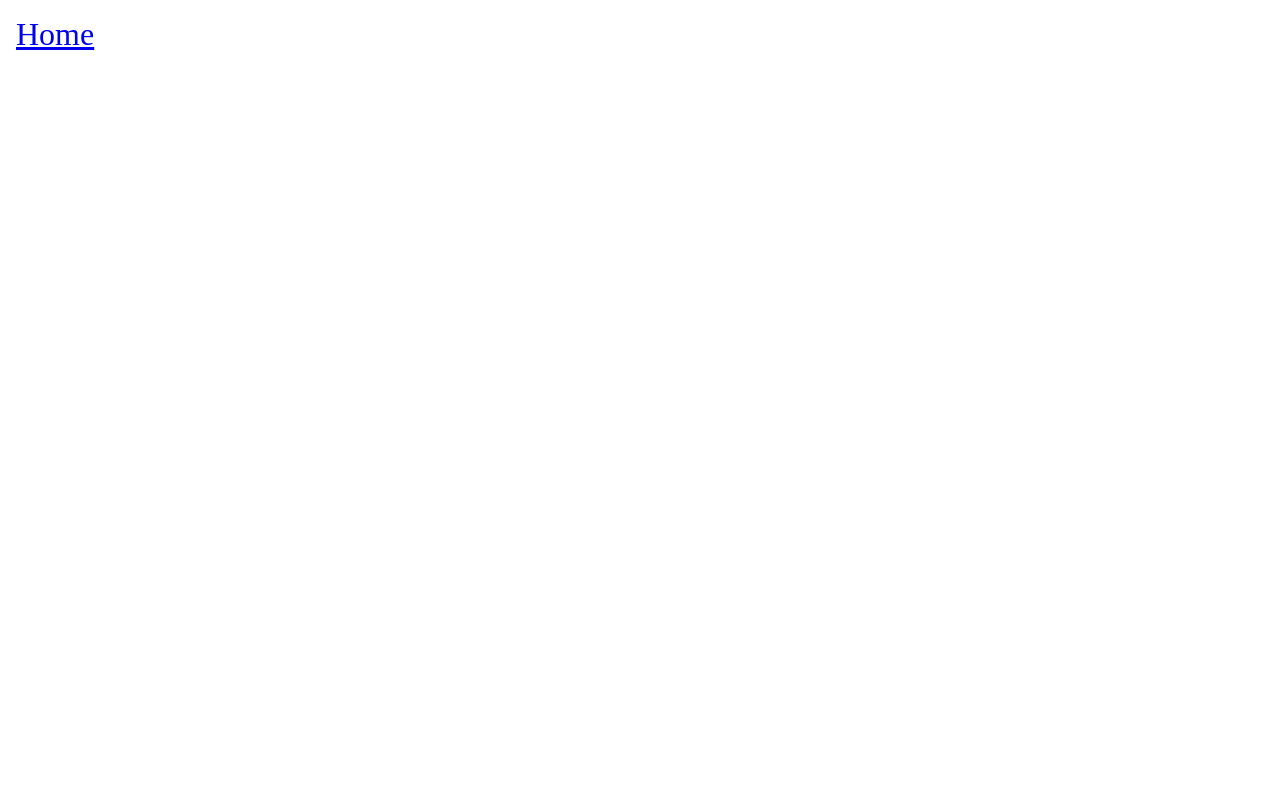
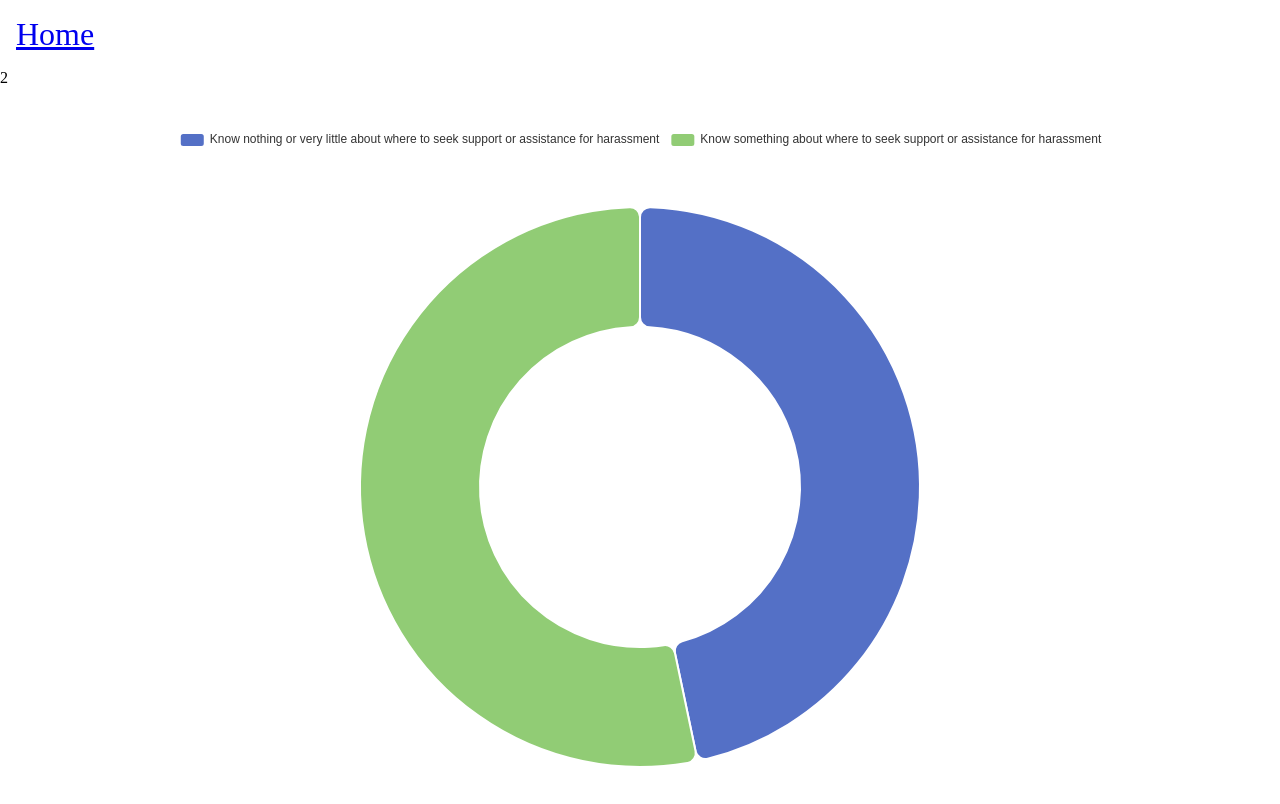
Before and after one commit to LookRain/NSSS-data-viz, a Nuxt app: page /donut in a window 1280 px wide. Before the commit this address had no page. Shown: the top 804 px of the page. Built offline with nearby package versions, Linux system fonts and the light colour scheme.

Commit message:
add donut

```diff
--- /dev/null
+++ b/pages/donut.vue
@@ -0,0 +1,105 @@
+<template>
+  {{ index }}
+  <v-chart class="chart" :option="option" autoresize />
+</template>
+
+<script setup>
+import VChart, {THEME_KEY} from 'vue-echarts';
+import 'echarts';
+
+const dataSet = [
+  [
+    {
+      value: 51,
+      name: 'Know nothing or very little about formal reporting processes for harassment',
+    },
+    {
+      value: 49,
+      name: 'Know something about formal reporting processes for harassment',
+    },
+  ],
+  [
+    {
+      value: 53.6,
+      name: 'Know nothing or very little about formal reporting processes for assault',
+    },
+    {
+      value: 46.4,
+      name: 'Know something about formal reporting processes for assault',
+    },
+  ],
+  [
+    {
+      value: 46.7,
+      name: 'Know nothing or very little about where to seek support or assistance for harassment',
+    },
+    {
+      value: 53.3,
+      name: 'Know something about where to seek support or assistance for harassment',
+    },
+  ],
+  [
+    {
+      value: 43.5,
+      name: 'Know nothing or very little about where to seek support or assistance for assault',
+    },
+    {
+      value: 56.5,
+      name: 'Know something about where to seek support or assistance for assault',
+    },
+  ],
+];
+
+const index = ref(0);
+
+const option = ref({
+  tooltip: {
+    trigger: 'item',
+  },
+  legend: {
+    top: '5%',
+    left: 'center',
+  },
+  series: [
+    {
+      name: 'Access From',
+      type: 'pie',
+      radius: ['40%', '70%'],
+      avoidLabelOverlap: false,
+      itemStyle: {
+        borderRadius: 10,
+        borderColor: '#fff',
+        borderWidth: 2,
+      },
+      label: {
+        show: false,
+        position: 'center',
+      },
+      emphasis: {
+        label: {
+          show: true,
+          fontSize: 40,
+          fontWeight: 'bold',
+        },
+      },
+      labelLine: {
+        show: false,
+      },
+      data: dataSet[index.value],
+    },
+  ],
+});
+
+onMounted(() => {
+  setInterval(() => {
+    // cycle index from 0 - 3
+    index.value = (index.value + 1) % 4;
+    option.value.series[0].data = dataSet[index.value];
+  }, 3000);
+});
+</script>
+<style scoped>
+.chart {
+  height: 100vh;
+}
+</style>
--- a/pages/index.vue
+++ b/pages/index.vue
@@ -4,6 +4,7 @@
     <NuxtLink to="/sa">sexual assault</NuxtLink>
     <NuxtLink to="/sh">sexual harrasement</NuxtLink>
     <NuxtLink to="/location">location</NuxtLink>
+    <NuxtLink to="/donut">donut</NuxtLink>
   </main>
 </template>
 
```
